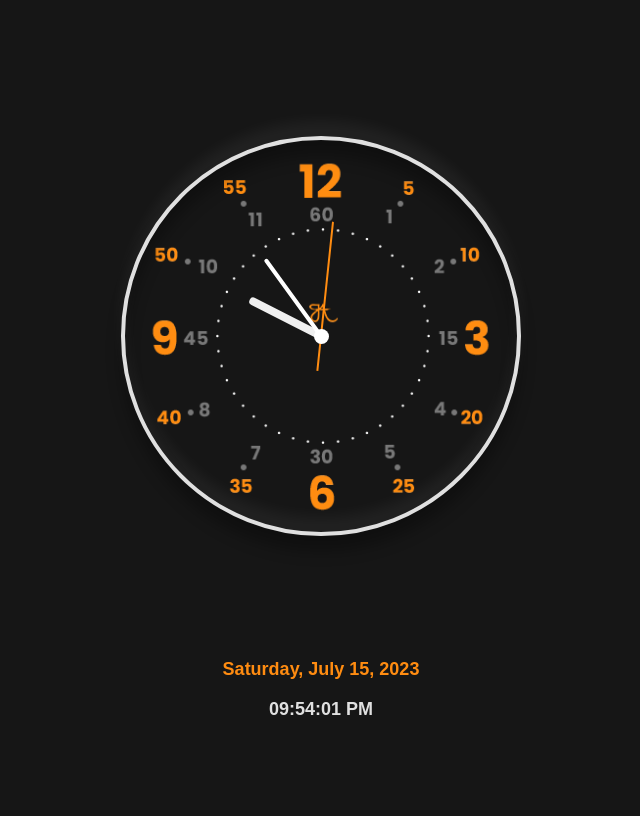
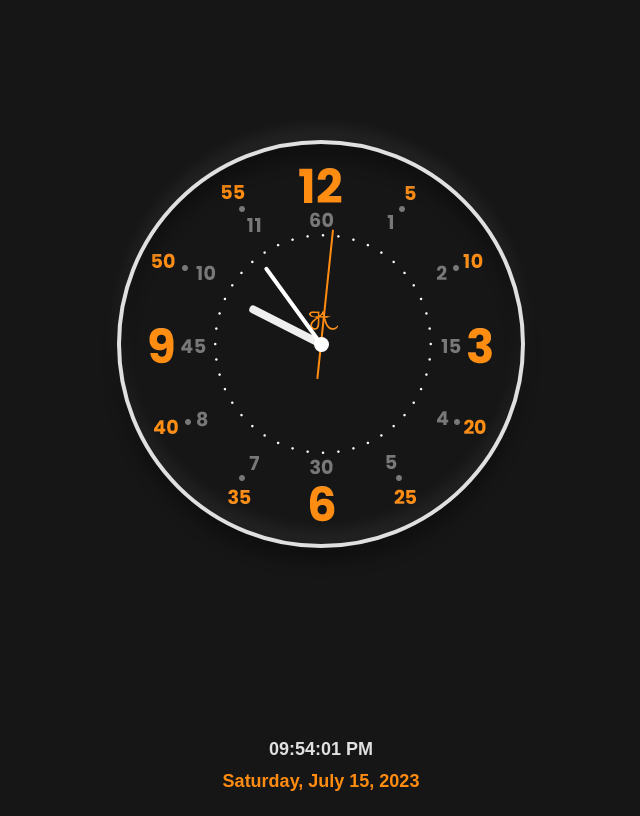
Before and after one commit to Jo-erl/AnalogClock, a plain HTML site: page index.html in a window 1280 px wide. Shown: the whole page, without its empty margins (319-959 px from the left). Drawn offline with Linux system fonts and the light colour scheme; a web font is replaced by a local one.

Commit message:
Update main.css

```diff
--- a/main.css
+++ b/main.css
@@ -1,9 +1,7 @@
 @import url("https://fonts.cdnfonts.com/css/poppins");
 
 * {
-  margin: 0;
-  padding: 0;
-  box-sizing: border-box;
+
   font-family: "poppins", sans-serif;
 }
 body {
@@ -22,6 +20,7 @@ body {
   justify-content: center;
   align-items: center;
   background: url(clock.webp);
+  position: fixed;
   background-size: cover;
   border: 4px solid #e0e0e0;
   border-radius: 50%;
@@ -32,7 +31,7 @@ body {
 
 .clock::before {
   content: "";
-  position: absolute;
+  position: fixed;
   width: 15px;
   height: 15px;
   background: #fff;
@@ -42,7 +41,7 @@ body {
 .clock .hour,
 .clock .min,
 .clock .sec {
-  position: absolute;
+  position: fixed;
 }
 .clock .hour,
 .hr {
@@ -97,16 +96,17 @@ body {
 
 #currentDate {
   position: fixed;
-  bottom: 15%;
   text-align: center;
   font-size: 18px;
   font-weight: bold;
   color: #ff8c11;
+  bottom: 1%;
+
 }
 
 #currentTime {
   position: fixed;
-  bottom: 10%;
+  bottom: 5%;
   text-align: center;
   font-size: 18px;
   font-weight: bold;
```
